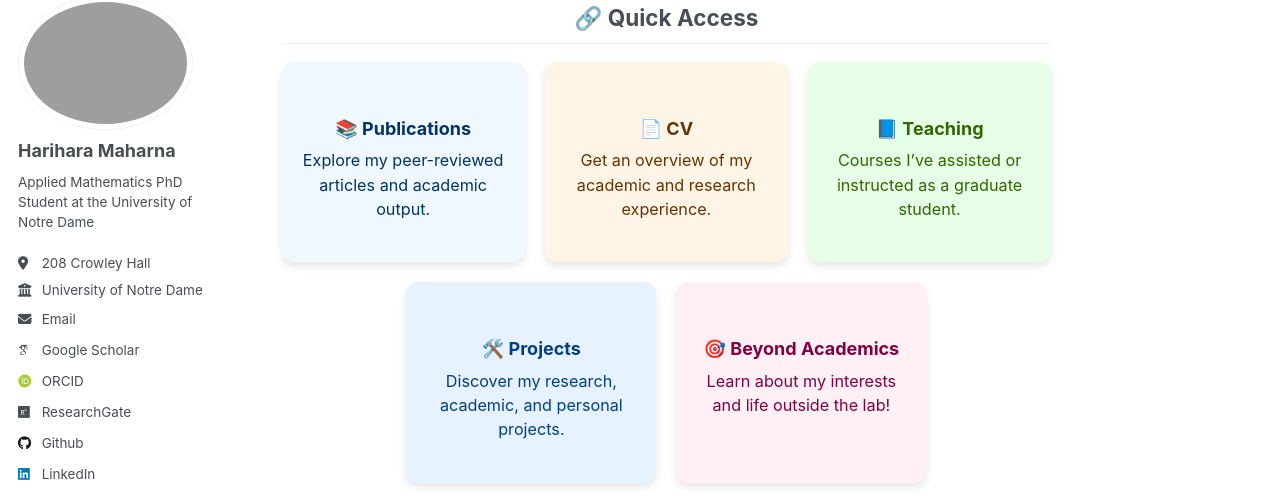
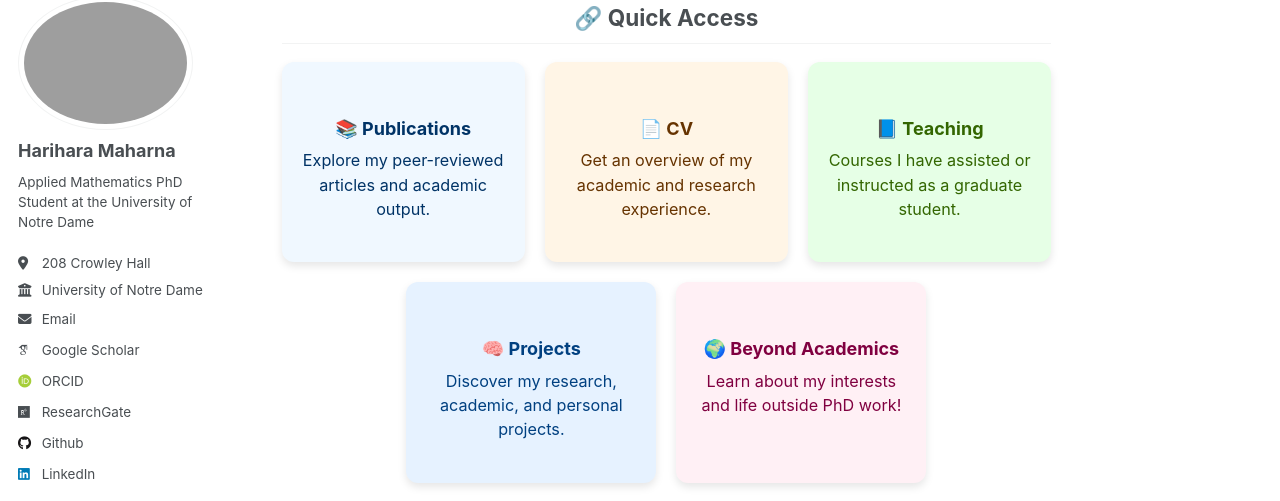
Before and after one commit to harihara-m/harihara-m.github.io, a Jekyll site: the page built from _pages/about.md, in a window 1280 px wide and 900 px high, scrolled down 585 px. Shown: the part 110-611 px from the top of the window. Built offline with Jekyll 4.4.1, drawn with Linux system fonts in a browser that asks for light colours; some web fonts are replaced.

Commit message:
more updates

```diff
--- a/_pages/about.md
+++ b/_pages/about.md
@@ -38,17 +38,17 @@ Previously, I completed my **M.Sc. in Mathematics** at the [Indian Institute of
 
   <a href="/teaching/" style="flex: 1 1 200px; max-width: 250px; text-align: center; padding: 20px; border-radius: 12px; background-color: #e6ffe6; box-shadow: 0 4px 8px rgba(0,0,0,0.1); text-decoration: none; color: #336600;">
     <h3>📘 Teaching</h3>
-    <p style="font-size: 0.9em;">Courses I’ve assisted or instructed as a graduate student.</p>
+    <p style="font-size: 0.9em;">Courses I have assisted or instructed as a graduate student.</p>
   </a>
 
   <a href="/project/" style="flex: 1 1 200px; max-width: 250px; text-align: center; padding: 20px; border-radius: 12px; background-color: #e6f2ff; box-shadow: 0 4px 8px rgba(0,0,0,0.1); text-decoration: none; color: #004080;">
-    <h3>🛠️ Projects</h3>
+    <h3>🧠 Projects</h3>
     <p style="font-size: 0.9em;">Discover my research, academic, and personal projects.</p>
   </a>
 
   <a href="/more/" style="flex: 1 1 200px; max-width: 250px; text-align: center; padding: 20px; border-radius: 12px; background-color: #fff0f5; box-shadow: 0 4px 8px rgba(0,0,0,0.1); text-decoration: none; color: #800040;">
-    <h3>🎯 Beyond Academics</h3>
-    <p style="font-size: 0.9em;">Learn about my interests and life outside the lab!</p>
+    <h3>🌍 Beyond Academics</h3>
+    <p style="font-size: 0.9em;">Learn about my interests and life outside PhD work!</p>
   </a>
 
 </div>
```
